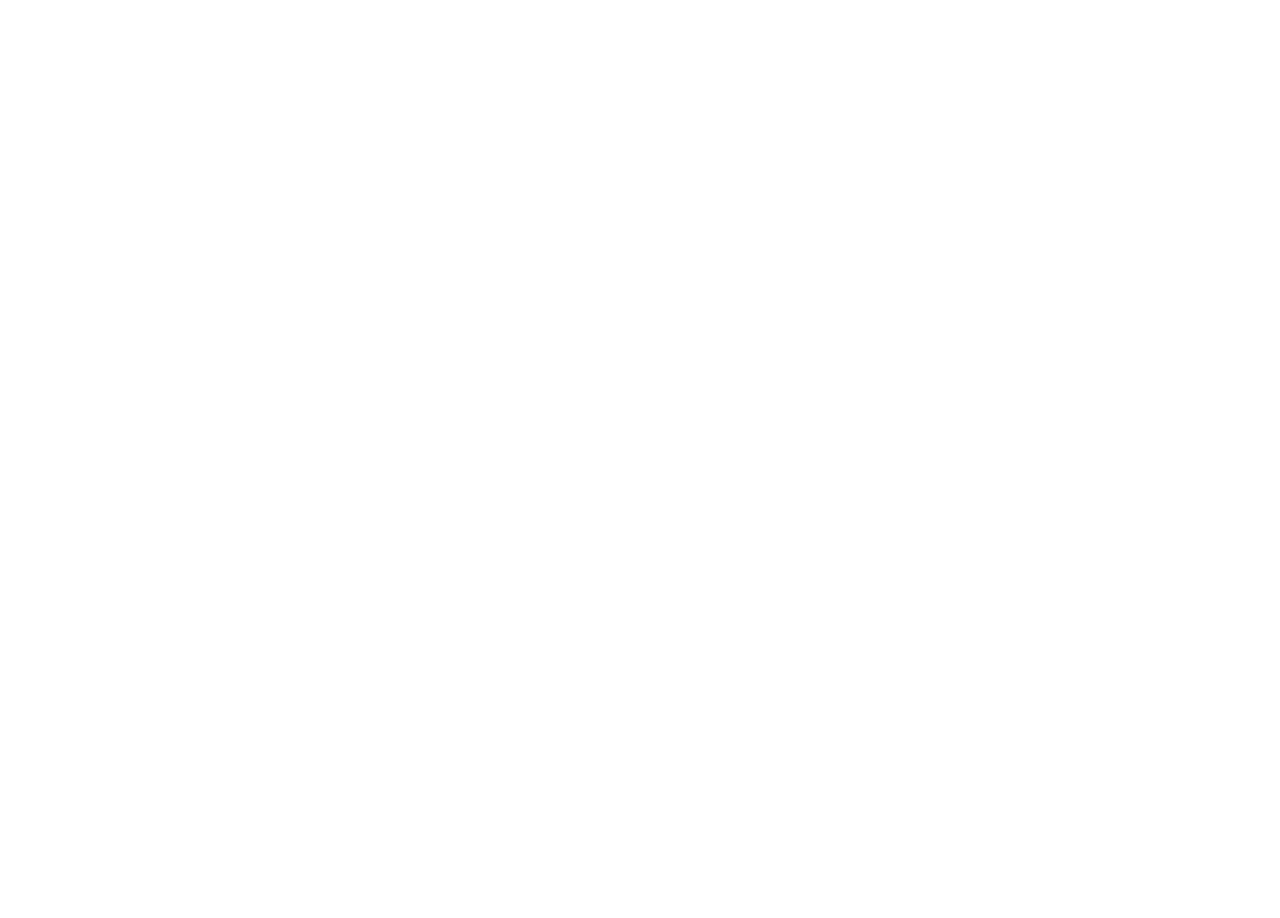
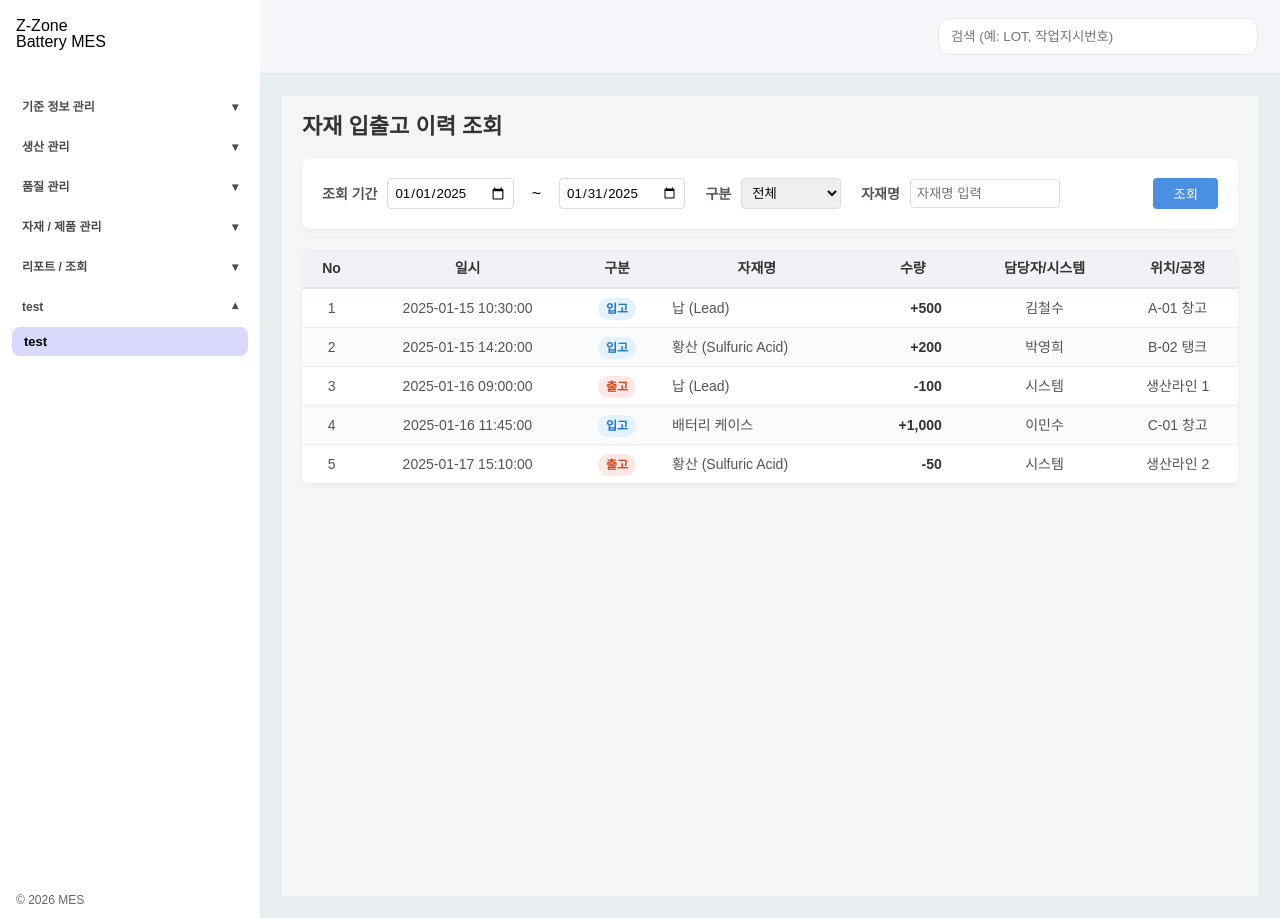
Before and after one commit to mes-team-2/React, a React (Create React App) app: page /mes/test in a window 1280 px wide. Before the commit this address had no page. Before the commit the page ends 800 px from the top, so only its background shows below. Built offline with nearby package versions, Linux system fonts and the light colour scheme.

Commit message:
add test page

```diff
--- a/src/App.js
+++ b/src/App.js
@@ -22,6 +22,7 @@ import ProcessLog from "./pages/production/ProcessLog";
 import Product from "./pages/master/Product";
 import Trace from "./pages/report/Trace";
 import ProductReport from "./pages/report/ProductReport";
+import Test from "./pages/Test";
 
 /* 아직 안 만든 페이지는 임시 */
 const Empty = ({ title }) => <div>{title}</div>;
@@ -75,6 +76,9 @@ function App() {
 
           {/* ================= 공정 로그 ================= */}
           <Route path="process-log" element={<ProcessLog />} />
+
+          {/* 하린이의 TEST 링크 */}
+          <Route path="test" element={<Test />} />
         </Route>
 
         {/* 루트 접근 */}
--- a/src/components/SideBar.js
+++ b/src/components/SideBar.js
@@ -67,6 +67,13 @@ const MENU = [
     items: [
       { to: "/mes/report/product-report", label: "생산 리포트" },
       { to: "/mes/report/trace", label: "Traceability 조회" },
+    ],
+  },
+  {
+    key: "test",
+    title: "test",
+    items: [
+      { to: "/mes/test", label: "test" },
     ],
   },
 ];
--- /dev/null
+++ b/src/pages/Test.js
@@ -0,0 +1,216 @@
+import React, { useState, useEffect } from 'react';
+
+// [MOCK 데이터 정의]
+// 실제 DB의 MATERIAL_HISTORY 테이블과 연동되는 데이터 구조임
+// type: 'IN' (입고), 'OUT' (출고), 'ADJ' (재고조정) 등으로 구분됨
+const MOCK_HISTORY = [
+  { id: 1, date: '2025-01-15 10:30:00', materialName: '납 (Lead)', type: 'IN', qty: 500, worker: '김철수', location: 'A-01 창고' },
+  { id: 2, date: '2025-01-15 14:20:00', materialName: '황산 (Sulfuric Acid)', type: 'IN', qty: 200, worker: '박영희', location: 'B-02 탱크' },
+  { id: 3, date: '2025-01-16 09:00:00', materialName: '납 (Lead)', type: 'OUT', qty: 100, worker: '시스템', location: '생산라인 1' },
+  { id: 4, date: '2025-01-16 11:45:00', materialName: '배터리 케이스', type: 'IN', qty: 1000, worker: '이민수', location: 'C-01 창고' },
+  { id: 5, date: '2025-01-17 15:10:00', materialName: '황산 (Sulfuric Acid)', type: 'OUT', qty: 50, worker: '시스템', location: '생산라인 2' },
+];
+
+const Test = () => {
+  // --- [상태 관리 (State)] ---
+
+  // 필드: 화면에 표시될 이력 리스트
+  const [historyList, setHistoryList] = useState([]);
+
+  // 필드: 검색 조건을 관리하는 객체 (시작일, 종료일, 구분, 검색어)
+  const [filters, setFilters] = useState({
+    startDate: '2025-01-01', // 기본값: 월초
+    endDate: '2025-01-31',   // 기본값: 월말
+    type: 'ALL',             // 'ALL', 'IN', 'OUT'
+    keyword: ''              // 자재명 검색
+  });
+
+  // --- [라이프사이클 (Effect)] ---
+
+  // 메소드: 컴포넌트 마운트 시 초기 데이터 로드
+  useEffect(() => {
+    fetchHistory();
+  }, []);
+
+  // --- [이벤트 핸들러 (Logic)] ---
+
+  // 메소드: 필터 입력값 변경 시 상태 업데이트
+  // 매개변수: e (Input 이벤트 객체)
+  const handleFilterChange = (e) => {
+    const { name, value } = e.target;
+    setFilters({
+      ...filters,
+      [name]: value
+    });
+  };
+
+  // 메소드: 조회 버튼 클릭 또는 초기 로딩 시 데이터 조회
+  // 역할: 날짜, 타입, 검색어 조건에 맞는 데이터를 필터링하여 가져옴
+  const fetchHistory = () => {
+    // 실제 API 호출: axios.get('/api/material/history', { params: filters })
+
+    // 여기서는 MOCK_HISTORY를 필터링하는 로직으로 대체함
+    const filtered = MOCK_HISTORY.filter(item => {
+      // 1. 날짜 범위 체크 (문자열 비교)
+      const dateOnly = item.date.split(' ')[0]; // '2025-01-15' 형태 추출
+      const isDateInRange = dateOnly >= filters.startDate && dateOnly <= filters.endDate;
+
+      // 2. 입출고 타입 체크 ('ALL'이면 통과, 아니면 일치여부 확인)
+      const isTypeMatch = filters.type === 'ALL' || item.type === filters.type;
+
+      // 3. 자재명 검색어 체크
+      const isKeywordMatch = item.materialName.includes(filters.keyword);
+
+      return isDateInRange && isTypeMatch && isKeywordMatch;
+    });
+
+    setHistoryList(filtered);
+  };
+
+  // --- [UI 렌더링 헬퍼] ---
+
+  // 메소드: 입/출고 타입에 따라 뱃지(Badge) 스타일과 텍스트를 반환함
+  // 역할: 사용자가 시각적으로 입고인지 출고인지 빠르게 파악하게 도움
+  const getTypeBadge = (type) => {
+    if (type === 'IN') return <span style={styles.badgeIn}>입고</span>;
+    if (type === 'OUT') return <span style={styles.badgeOut}>출고</span>;
+    return <span style={styles.badgeEtc}>{type}</span>;
+  };
+
+  return (
+    <div style={styles.container}>
+      <h2 style={styles.title}>자재 입출고 이력 조회</h2>
+
+      {/* 1. 검색 필터 영역 */}
+      <div style={styles.filterContainer}>
+        {/* 날짜 검색 */}
+        <div style={styles.filterGroup}>
+          <label style={styles.label}>조회 기간</label>
+          <input
+            type="date"
+            name="startDate"
+            value={filters.startDate}
+            onChange={handleFilterChange}
+            style={styles.dateInput}
+          />
+          <span style={{ margin: '0 8px' }}>~</span>
+          <input
+            type="date"
+            name="endDate"
+            value={filters.endDate}
+            onChange={handleFilterChange}
+            style={styles.dateInput}
+          />
+        </div>
+
+        {/* 구분 (입고/출고) */}
+        <div style={styles.filterGroup}>
+          <label style={styles.label}>구분</label>
+          <select
+            name="type"
+            value={filters.type}
+            onChange={handleFilterChange}
+            style={styles.select}
+          >
+            <option value="ALL">전체</option>
+            <option value="IN">입고</option>
+            <option value="OUT">출고</option>
+          </select>
+        </div>
+
+        {/* 자재명 검색 */}
+        <div style={styles.filterGroup}>
+          <label style={styles.label}>자재명</label>
+          <input
+            type="text"
+            name="keyword"
+            value={filters.keyword}
+            onChange={handleFilterChange}
+            placeholder="자재명 입력"
+            style={styles.textInput}
+          />
+        </div>
+
+        <button onClick={fetchHistory} style={styles.searchButton}>조회</button>
+      </div>
+
+      {/* 2. 리스트 영역 */}
+      <div style={styles.tableWrapper}>
+        <table style={styles.table}>
+          <thead>
+            <tr style={styles.thRow}>
+              <th style={styles.th}>No</th>
+              <th style={styles.th}>일시</th>
+              <th style={styles.th}>구분</th>
+              <th style={styles.th}>자재명</th>
+              <th style={styles.th}>수량</th>
+              <th style={styles.th}>담당자/시스템</th>
+              <th style={styles.th}>위치/공정</th>
+            </tr>
+          </thead>
+          <tbody>
+            {historyList.length === 0 ? (
+              <tr><td colSpan="7" style={styles.emptyTd}>이력 데이터가 없습니다.</td></tr>
+            ) : (
+              historyList.map((item, index) => (
+                <tr key={item.id} style={index % 2 === 0 ? styles.trEven : styles.trOdd}>
+                  <td style={styles.td}>{index + 1}</td>
+                  <td style={styles.td}>{item.date}</td>
+                  <td style={styles.td}>{getTypeBadge(item.type)}</td>
+                  <td style={styles.tdLeft}>{item.materialName}</td>
+                  {/* 수량은 숫자가 중요하므로 우측 정렬 및 강조 */}
+                  <td style={styles.tdQty}>
+                    {item.type === 'OUT' ? '-' : '+'}{item.qty.toLocaleString()}
+                  </td>
+                  <td style={styles.td}>{item.worker}</td>
+                  <td style={styles.td}>{item.location}</td>
+                </tr>
+              ))
+            )}
+          </tbody>
+        </table>
+      </div>
+    </div>
+  );
+};
+
+// --- [스타일 객체] ---
+const styles = {
+  container: { padding: '20px', backgroundColor: '#f4f6f8', minHeight: '100vh' },
+  title: { fontSize: '22px', fontWeight: 'bold', marginBottom: '20px', color: '#333' },
+
+  // 필터 영역
+  filterContainer: {
+    display: 'flex', flexWrap: 'wrap', gap: '20px', alignItems: 'center',
+    backgroundColor: '#fff', padding: '20px', borderRadius: '8px',
+    boxShadow: '0 2px 4px rgba(0,0,0,0.05)', marginBottom: '20px'
+  },
+  filterGroup: { display: 'flex', alignItems: 'center', gap: '10px' },
+  label: { fontWeight: '600', fontSize: '14px', color: '#555' },
+  dateInput: { padding: '6px', border: '1px solid #ddd', borderRadius: '4px' },
+  select: { padding: '6px', border: '1px solid #ddd', borderRadius: '4px', width: '100px' },
+  textInput: { padding: '6px', border: '1px solid #ddd', borderRadius: '4px', width: '150px' },
+  searchButton: {
+    padding: '6px 20px', backgroundColor: '#4a90e2', color: '#fff', border: 'none',
+    borderRadius: '4px', cursor: 'pointer', marginLeft: 'auto'
+  },
+
+  // 테이블 영역
+  tableWrapper: { backgroundColor: '#fff', borderRadius: '8px', overflow: 'hidden', boxShadow: '0 2px 4px rgba(0,0,0,0.05)' },
+  table: { width: '100%', borderCollapse: 'collapse', fontSize: '14px' },
+  thRow: { backgroundColor: '#f0f2f5', borderBottom: '2px solid #e1e4e8' },
+  th: { padding: '12px', textAlign: 'center', color: '#333', fontWeight: 'bold' },
+  trEven: { backgroundColor: '#fff' },
+  trOdd: { backgroundColor: '#fafbfc' },
+  td: { padding: '12px', borderBottom: '1px solid #eee', textAlign: 'center', color: '#555' },
+  tdLeft: { padding: '12px', borderBottom: '1px solid #eee', textAlign: 'left', color: '#555' },
+  tdQty: { padding: '12px', borderBottom: '1px solid #eee', textAlign: 'right', fontWeight: 'bold', color: '#333', paddingRight: '30px' },
+  emptyTd: { padding: '50px', textAlign: 'center', color: '#999' },
+
+  // 뱃지 스타일 (입고=파랑/녹색 계열, 출고=빨강/주황 계열)
+  badgeIn: { backgroundColor: '#e3f2fd', color: '#1976d2', padding: '4px 8px', borderRadius: '12px', fontSize: '12px', fontWeight: 'bold' },
+  badgeOut: { backgroundColor: '#fbe9e7', color: '#d84315', padding: '4px 8px', borderRadius: '12px', fontSize: '12px', fontWeight: 'bold' },
+  badgeEtc: { backgroundColor: '#eee', color: '#555', padding: '4px 8px', borderRadius: '12px', fontSize: '12px' },
+};
+
+export default Test;
```
